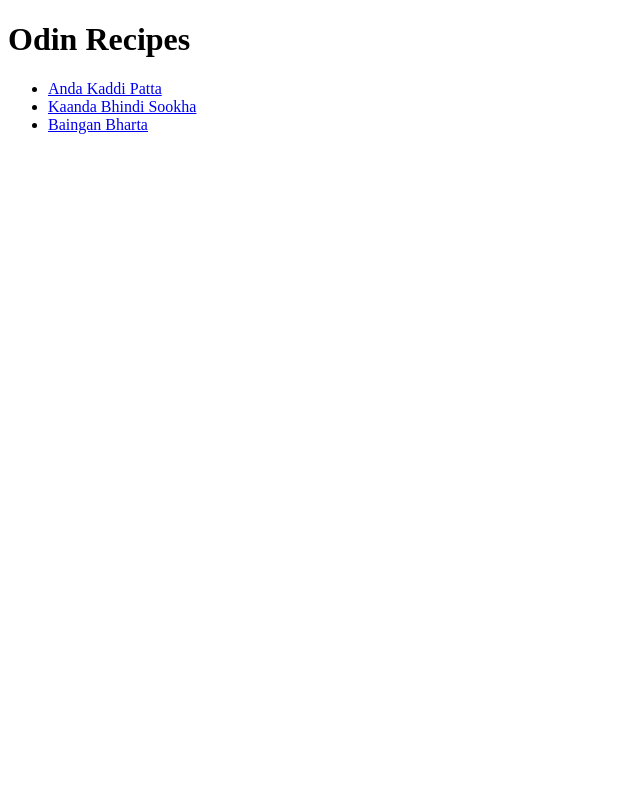
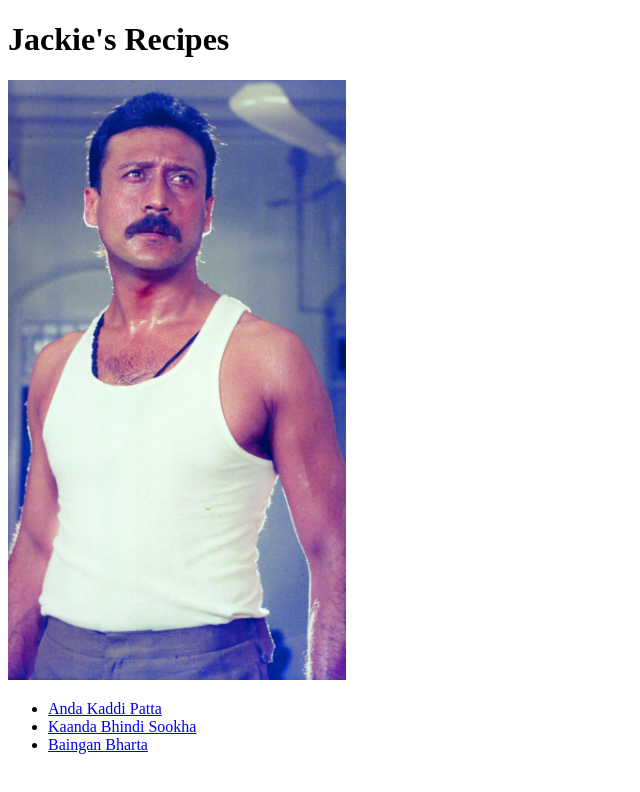
Before and after one commit to anirudhv98/odin-recipes, a plain HTML site: page index.html in a window 1280 px wide. Shown: the whole page, without its empty margins (0-640 px from the left). Drawn offline with Linux system fonts and the light colour scheme.

Commit message:
Add Jackie Shroff's image in index.html

```diff
--- a/index.html
+++ b/index.html
@@ -6,7 +6,8 @@
     <title>Odin Recipes</title>
 </head>
 <body>
-    <h1>Odin Recipes</h1>
+    <h1>Jackie's Recipes</h1>
+    <img src="./recipes/jackie.jpeg" alt="Jackie" height="600px">
     <ul>
         <li><a href="./recipes/anda_kaddi_patta.html">Anda Kaddi Patta</a></li>
         <li><a href="./recipes/kaanda_bhindi_sookha.html">Kaanda Bhindi Sookha</a></li>
```
Also changed, not shown: recipes/jackie.jpeg (added).
